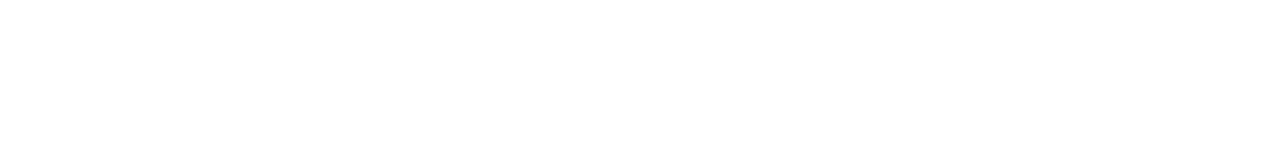
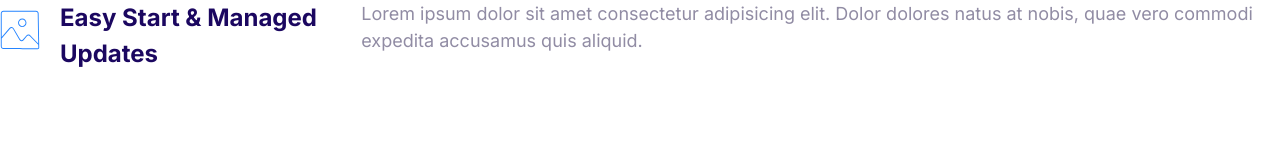
Before and after one commit to fab-devtag/HTML-CSS-MoFab, a plain HTML site: page index.html in a window 1280 px wide. Drawn offline with Linux system fonts and the light colour scheme.

Commit message:
Defined media components

```diff
--- a/css/styles.css
+++ b/css/styles.css
@@ -357,3 +357,20 @@
 		font-size: 1.7rem;
 	}
 }
+
+/* Media */
+.media {
+	display: flex;
+}
+
+.media__title {
+	margin-top: 0;
+}
+
+.media__body {
+	margin: 0 2rem;
+}
+
+.media__image {
+	margin-top: 1rem;
+}
--- a/index.html
+++ b/index.html
@@ -13,5 +13,18 @@
 		<link rel="stylesheet" href="css/styles.css" />
 		<title>Document</title>
 	</head>
-	<body></body>
+	<div class="media">
+		<div class="media__image">
+			<svg class="icon icon--primary">
+				<use xLink:href="images/sprite.svg#snap"
+			</svg>
+		</div>
+		<div class="media__body">
+			<h3 class="media__title">Easy Start & Managed Updates</h3>
+		</div>
+		<p>
+			Lorem ipsum dolor sit amet consectetur adipisicing elit. Dolor dolores
+			natus at nobis, quae vero commodi expedita accusamus quis aliquid.
+		</p>
+	</div>
 </html>
```
Also changed, not shown: components/medias.html (added, +14 -0 lines).
